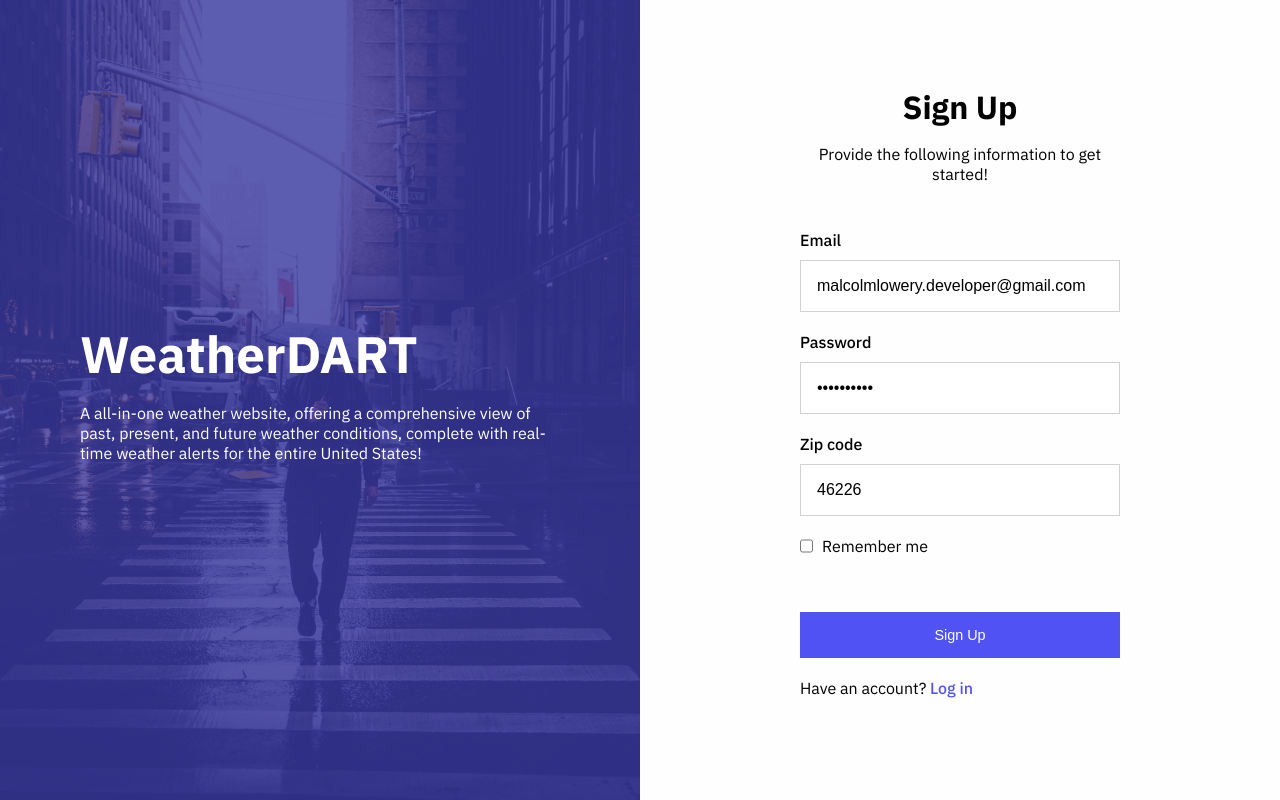
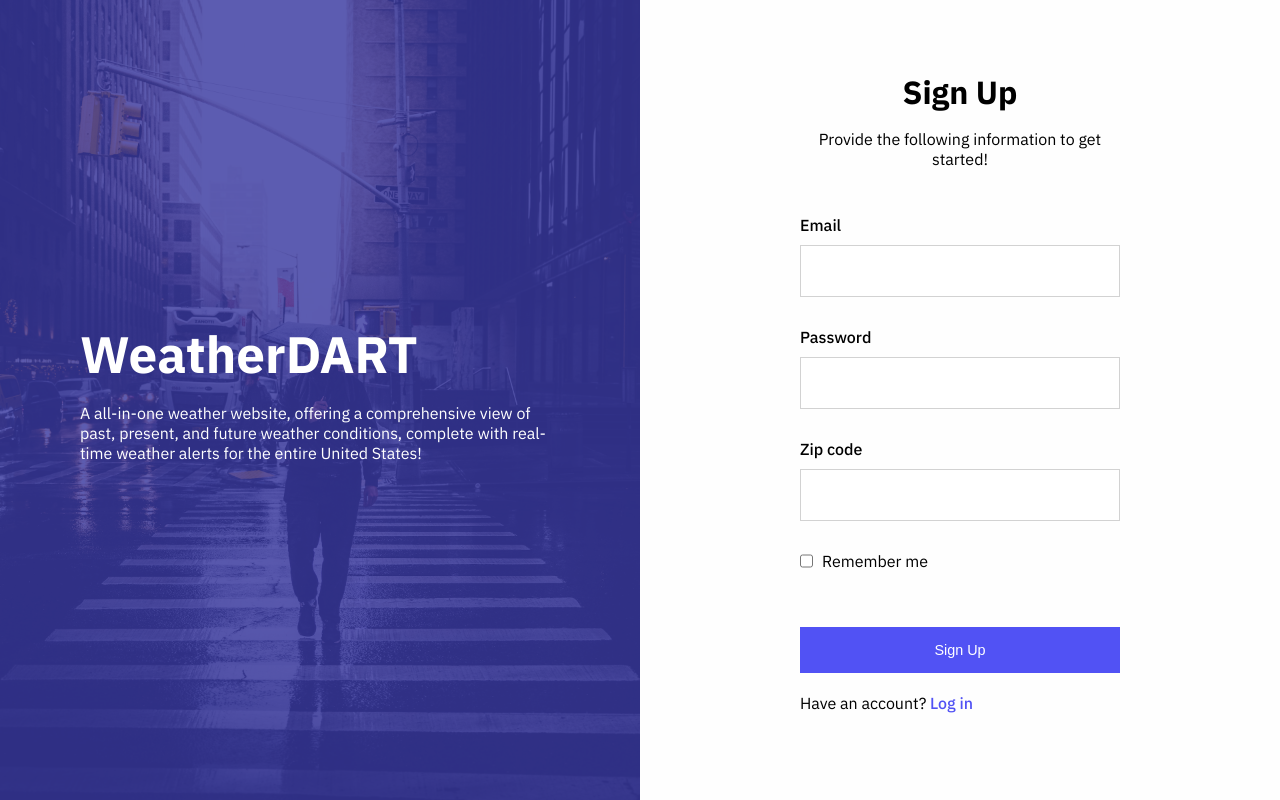
Before and after one commit to malcolmlowery/WeatherDART, a React (Vite) app: page / in a window 1280 px wide. Both pictures are taken after a click on the link "Sign Up". Built offline with nearby package versions, Linux system fonts and the light colour scheme.

Commit message:
Added react-form-hook to create form validation for login and signup fields

```diff
--- a/package.json
+++ b/package.json
@@ -12,6 +12,7 @@
   "dependencies": {
     "react": "^18.2.0",
     "react-dom": "^18.2.0",
+    "react-hook-form": "^7.46.2",
     "react-router-dom": "^6.16.0"
   },
   "devDependencies": {
--- a/src/components/Button.tsx
+++ b/src/components/Button.tsx
@@ -5,14 +5,21 @@ interface ButtonI {
   disabled?: boolean;
   children: React.ReactNode;
   onClick?: MouseEventHandler<HTMLButtonElement>;
+  type?: 'button' | 'submit' | 'reset';
 }
 
-const Button = ({ disabled = false, children, onClick }: ButtonI) => {
+const Button = ({
+  disabled = false,
+  children,
+  onClick,
+  type = 'button',
+}: ButtonI) => {
   return (
     <div className='button-container'>
       <button
         disabled={disabled}
         onClick={onClick}
+        type={type}
         className='button-container__button'
       >
         <p className='button-container__button__text'>{children}</p>
--- a/src/components/Checkbox.tsx
+++ b/src/components/Checkbox.tsx
@@ -1,21 +1,23 @@
 import { ChangeEventHandler } from 'react';
 import './c_styles/checkbox.component.css';
+import { UseFormHookI } from '../types/errors.interface';
 
 interface CheckboxI {
-  value: string;
-  htmlFor?: string;
+  checked: boolean;
+  htmlFor: string;
   label?: string;
   reverseOrder?: 'checkbox-first' | 'label-first';
   onChange: ChangeEventHandler<HTMLInputElement>;
 }
 
 const Checkbox = ({
+  checked,
   htmlFor,
   label,
   onChange,
   reverseOrder = 'checkbox-first',
-  value,
-}: CheckboxI) => {
+  register,
+}: CheckboxI & UseFormHookI) => {
   return (
     <div
       className='checkbox-container'
@@ -30,11 +32,12 @@ const Checkbox = ({
         </label>
       )}
       <input
+        {...register(htmlFor, { required: false })}
         className='checkbox-container__checkbox'
+        checked={checked}
         id={htmlFor}
         onChange={onChange}
         type='checkbox'
-        value={value}
       />
     </div>
   );
--- a/src/components/Input.tsx
+++ b/src/components/Input.tsx
@@ -1,33 +1,49 @@
 import { ChangeEventHandler } from 'react';
 import './c_styles/input.component.css';
+import { UseFormHookI } from '../types/errors.interface';
 
 interface InputI {
   htmlFor: string;
   label: string;
-  type: 'text' | 'password' | 'email';
+  type: 'text' | 'password' | 'email' | 'number';
   value: string;
   onChange: ChangeEventHandler<HTMLInputElement>;
 }
 
 const Input = ({
+  errors,
   htmlFor,
   label,
-  type = 'password',
   onChange,
+  type,
+  register,
   value,
-}: InputI) => {
+}: InputI & UseFormHookI) => {
+  console.log(htmlFor);
   return (
     <div className='input-container'>
       <label className='input-container__label' htmlFor={htmlFor}>
         {label}
       </label>
+
       <input
+        {...register(htmlFor, { required: `Please enter a valid ${htmlFor}` })}
         className='input-container__input'
         id={htmlFor}
         onChange={onChange}
         type={type}
         value={value}
       />
+
+      {errors && (
+        <p className='input-container__warning'>
+          {htmlFor === 'email' && errors.email?.message?.toString()}
+          {htmlFor === 'password' && errors.password?.message?.toString()}
+          {htmlFor === 'zipcode' &&
+            errors.zipcode &&
+            'Please enter a valid zip code'}
+        </p>
+      )}
     </div>
   );
 };
--- a/src/components/c_styles/input.component.css
+++ b/src/components/c_styles/input.component.css
@@ -9,6 +9,14 @@
   font-size: 1rem;
 }
 
+.input-container__warning {
+  color: #f44336;
+  font-size: 0.85rem;
+  font-weight: 500;
+  margin-top: 10px;
+  margin-bottom: 0;
+}
+
 .input-container__input {
   border: 1px #d2d2d2 solid;
   font-size: 1rem;
--- a/src/pages/auth.page.tsx
+++ b/src/pages/auth.page.tsx
@@ -1,11 +1,40 @@
 import { useState } from 'react';
+import { useNavigate } from 'react-router-dom';
+import { useForm } from 'react-hook-form';
+
+// Components and Styles
 import Button from '../components/Button';
 import Checkbox from '../components/Checkbox';
 import Input from '../components/Input';
 import './p_styles/auth.page.css';
 
+// Types
+import { UserAuthCredentialsI } from '../types/user.interface';
+
 const AuthPage = () => {
+  const navigate = useNavigate();
   const [createAccount, setCreateAccount] = useState(false);
+
+  const {
+    register,
+    handleSubmit,
+    formState: { errors },
+  } = useForm();
+
+  const [userInfo, setUserInfo] = useState<UserAuthCredentialsI>({
+    email: '',
+    password: '',
+    zipcode: '',
+    remember_user: false,
+  });
+
+  const submitForm = () => {
+    if (createAccount) {
+      return;
+    } else {
+      return navigate('/dashboard', { replace: true });
+    }
+  };
 
   return (
     <div className='auth-container'>
@@ -47,30 +76,45 @@ const AuthPage = () => {
             </p>
           )}
 
-          <form className='auth-container__right-side__content__form'>
+          <form
+            className='auth-container__right-side__content__form'
+            onSubmit={handleSubmit(submitForm)}
+          >
             <Input
+              errors={errors}
               htmlFor='email'
               label='Email'
               type='email'
-              onChange={(e) => console.log(e.target.value)}
-              value='malcolmlowery.developer@gmail.com'
+              onChange={(e) =>
+                setUserInfo({ ...userInfo, email: e.target.value })
+              }
+              register={register}
+              value={userInfo.email}
             />
 
             <Input
+              errors={errors}
               htmlFor='password'
               label='Password'
               type='password'
-              onChange={(e) => console.log(e.target.value)}
-              value='1234567890'
+              onChange={(e) =>
+                setUserInfo({ ...userInfo, password: e.target.value })
+              }
+              register={register}
+              value={userInfo.password}
             />
 
             {createAccount && (
               <Input
+                errors={errors}
                 htmlFor='zipcode'
                 label='Zip code'
-                type='text'
-                onChange={(e) => console.log(e.target.value)}
-                value='46226'
+                type='number'
+                onChange={(e) =>
+                  setUserInfo({ ...userInfo, zipcode: e.target.value })
+                }
+                register={register}
+                value={userInfo.zipcode}
               />
             )}
 
@@ -78,35 +122,37 @@ const AuthPage = () => {
               <Checkbox
                 htmlFor='remeber_me'
                 label='Remember me'
-                onChange={(e) => console.log(e.target.value)}
-                value='true'
+                onChange={(e) =>
+                  setUserInfo({
+                    ...userInfo,
+                    remember_user: e.target.checked,
+                  })
+                }
+                checked={userInfo.remember_user}
+                register={register}
               />
 
               {!createAccount && (
-                <button className='button button--clear'>
+                <button className='button button--clear' type='submit'>
                   Forgot Password
                 </button>
               )}
             </div>
 
-            <Button>{createAccount ? 'Sign Up' : 'Login'}</Button>
+            <Button type='submit'>{createAccount ? 'Sign Up' : 'Login'}</Button>
           </form>
 
           {!createAccount && (
             <p className='auth-container__right-side__content__account'>
               Don't have an account?{' '}
-              <a href='#' onClick={() => setCreateAccount(!createAccount)}>
-                Sign Up
-              </a>
+              <a onClick={() => setCreateAccount(!createAccount)}>Sign Up</a>
             </p>
           )}
 
           {createAccount && (
             <p className='auth-container__right-side__content__account'>
               Have an account?{' '}
-              <a href='#' onClick={() => setCreateAccount(!createAccount)}>
-                Log in
-              </a>
+              <a onClick={() => setCreateAccount(!createAccount)}>Log in</a>
             </p>
           )}
         </div>
--- a/src/styles/index.css
+++ b/src/styles/index.css
@@ -19,6 +19,10 @@ body {
   background-color: #f4f7f9;
 }
 
+a:hover {
+  cursor: pointer;
+}
+
 .button {
   border: none;
   border-radius: 3px;
--- /dev/null
+++ b/src/types/errors.interface.ts
@@ -0,0 +1,6 @@
+import { FieldErrors, FieldValues, UseFormRegister } from 'react-hook-form';
+
+export interface UseFormHookI {
+  register: UseFormRegister<FieldValues>;
+  errors?: FieldErrors<FieldValues>;
+}
--- /dev/null
+++ b/src/types/user.interface.ts
@@ -0,0 +1,6 @@
+export interface UserAuthCredentialsI {
+  email: string;
+  password: string;
+  zipcode: string;
+  remember_user: boolean;
+}
```
Also changed, not shown: 7 other files (tests, documents, lock files or other folders).
